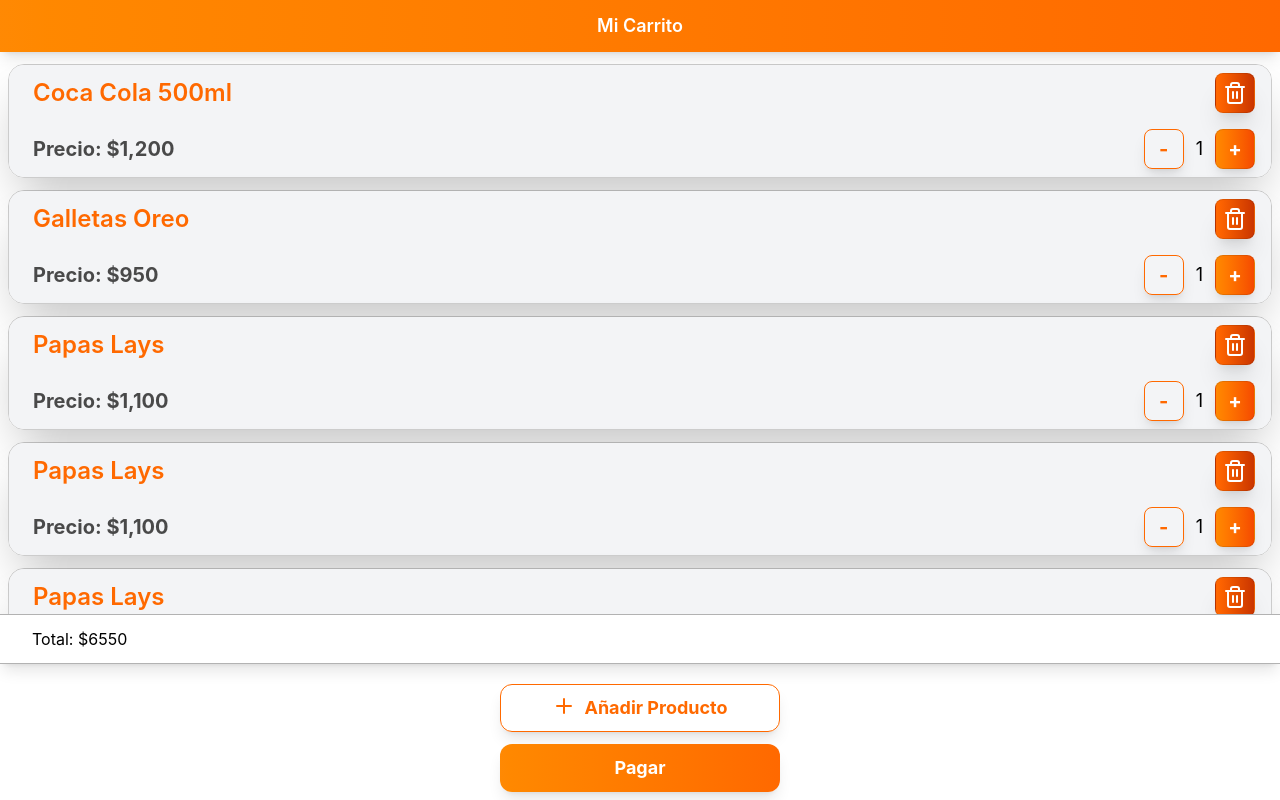
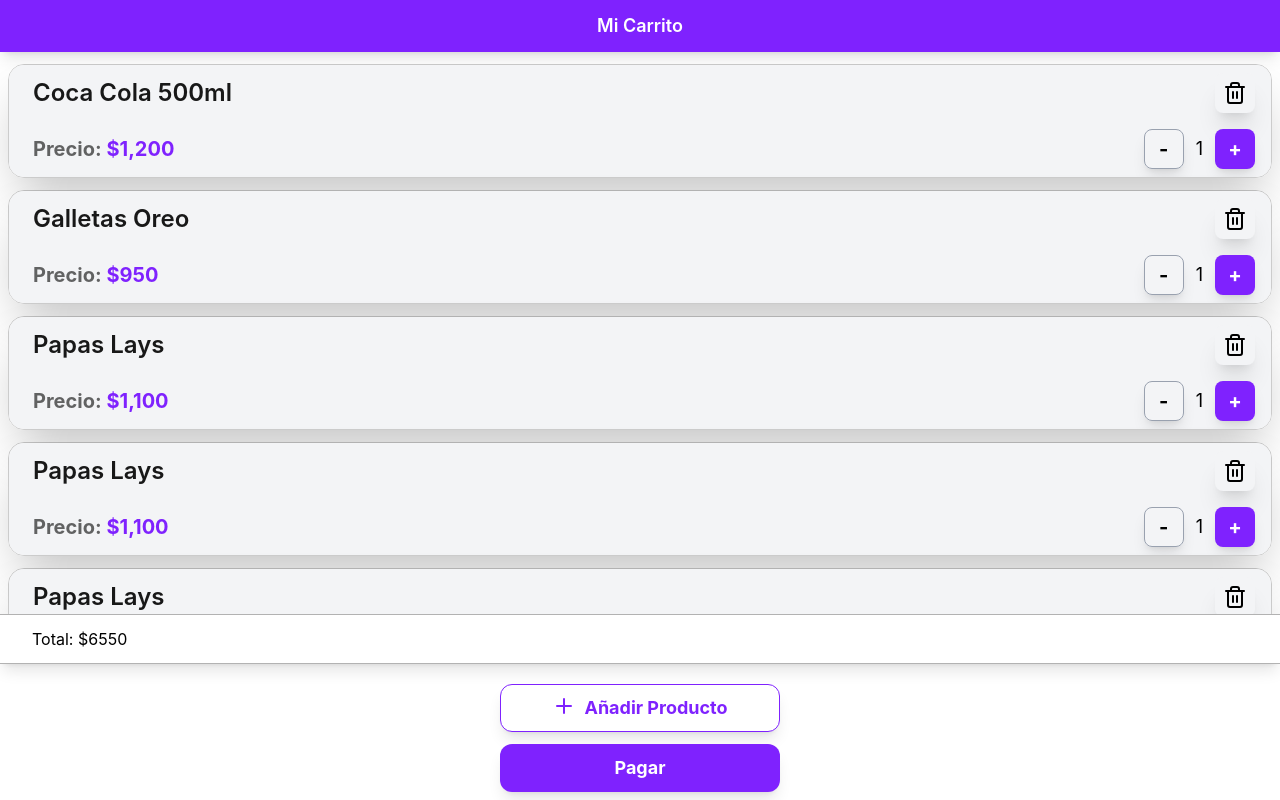
Before and after one commit to palavecino12/Zapi, a React (Vite) app in the folder frontend/: page / in a window 1280 px wide. Built offline with nearby package versions, Linux system fonts and the light colour scheme; what @zxing/browser would draw is missing.

Commit message:
rediseño del color y agregue animaciones con aos

```diff
--- a/frontend/package.json
+++ b/frontend/package.json
@@ -11,6 +11,7 @@
   },
   "dependencies": {
     "@zxing/browser": "^0.1.5",
+    "aos": "^2.3.4",
     "html5-qrcode": "^2.3.8",
     "lucide-react": "^1.11.0",
     "react": "^19.2.4",
--- a/frontend/src/App.tsx
+++ b/frontend/src/App.tsx
@@ -2,8 +2,20 @@
 import { ViewScan } from "./pages/client/ViewScan"
 import ViewInfo from "./pages/client/ViewInfo"
 import { ViewCart } from "./pages/client/ViewCart"
+import { useEffect } from "react";
+import AOS from "aos";
+import "aos/dist/aos.css";
 
 function App() {
+
+    useEffect(() => {
+        AOS.init({
+            duration: 800,
+            once: true,
+        });
+  }, []);
+
+
     return (
         <BrowserRouter>
             <Routes>
--- a/frontend/src/cart/CartItem.tsx
+++ b/frontend/src/cart/CartItem.tsx
@@ -1,5 +1,6 @@
 import { useState } from "react";
 import { Trash2 } from 'lucide-react';
+
 
 type CartItemProps = {
   nombre: string;
@@ -23,21 +24,21 @@
   }
 
   return (
-    <div className="w-screen px-2">
+    <div className="w-screen px-2" data-aos="zoom-in" >
 
       <div className="rounded-2xl overflow-hidden shadow-2xl border border-black/20 w-full">
 
         {/* Parte superior */}
         <div className="bg-gray-100 p-2 flex items-center justify-between">
 
-          <h2 className="text-orange-500 text-2xl font-semibold ml-4">
+          <h2 className="text-black/90 text-2xl font-semibold ml-4">
             {nombre}
           </h2>
 
           {/* boton para eliminar producto */}
-          <button className="h-10 w-10 mr-2 flex items-center justify-center bg-linear-to-r from-orange-500 to-orange-700 border
-                  border-black/10 rounded-lg shadow-xl active:scale-95 active:shadow-none">
-            <Trash2 color="white" />
+          <button className="h-10 w-10 mr-2 flex items-center justify-center bg-gray-100
+                   rounded-lg shadow-xl active:bg-gray-400 active:scale-95 active:shadow-none active:text-white">
+            <Trash2 color="black" />
           </button>
 
         </div>
@@ -45,8 +46,8 @@
         {/* Parte inferior */}
         <div className="bg-gray-100 p-2 flex items-center justify-between">
 
-          <p className="text-black/70 text-xl font-bold ml-4">
-            Precio: ${precio.toLocaleString()}
+          <p className="text-black/60 text-xl font-bold ml-4">
+            Precio: <span className="text-violet-600">${precio.toLocaleString()}</span>
           </p>
 
           {/* Controles */}
@@ -55,16 +56,15 @@
             <div className="flex items-center gap-3 mr-2">
               <button
                 onClick={disminuirCant}
-                className="text-orange-500 h-10 w-10 flex items-center justify-center text-xl font-bold border
-                  border-orange-500 rounded-lg  shadow-lg active:scale-95 active:shadow-none">-
+                className=" h-10 w-10 flex items-center justify-center text-xl font-bold border
+                  border-gray-400 rounded-lg  shadow-lg active:bg-gray-400 active:scale-95 active:shadow-none active:text-white">-
               </button>
 
               <p className="text-black text-lg">{contador}</p>
 
-              <button
-                onClick={aumentarCant}
-                className="h-10 w-10 flex items-center justify-center text-xl font-bold bg-linear-to-r from-orange-400 to-orange-600 border
-                  text-white border-black/10 rounded-lg shadow-lg active:scale-95 active:shadow-none">+
+              <button onClick={aumentarCant} className="text-white h-10 w-10 flex items-center justify-center text-xl font-bold bg-violet-600 bordertext-white rounded-lg shadow-lg
+              transition-all duration-150 hover:bg-violet-700 active:bg-violet-800 active:scale-95 active:shadow-none">
+                +
               </button>
             </div>
 
--- a/frontend/src/components/Button.tsx
+++ b/frontend/src/components/Button.tsx
@@ -7,20 +7,21 @@
   children: React.ReactNode;
 }
 
-export const Button = ({children, variant = 'primario', onClick,}: ButtonProps) => {
+export const Button = ({
+  children,
+  variant = 'primario',
+  onClick,
+}: ButtonProps) => {
 
   const styles = {
-    primario:
-      "text-white bg-gradient-to-r from-orange-400 to-orange-500",
-    secundario:
-      "text-orange-500 border border-orange-500",
-  };
+    primario:` text-white bg-violet-600 hover:bg-violet-700 active:bg-violet-800`,
+    secundario:`text-violet-600 border border-violet-600 bg-white hover:bg-violet-50 active:bg-violet-100`,};
+  return (
 
-  return (
-    <button onClick={onClick}
-      className={`h-12 w-70 relative text-lg font-bold rounded-xl shadow-lg transition-all duration-150
-        transform active:scale-95 ${styles[variant]}`}>
-    {children}
+    <button
+      onClick={onClick} className={`h-12 w-70 relative text-lg font-bold rounded-xl shadow-lg transition-all duration-150 active:scale-95 active:shadow-md hover:scale-[1.02] ${styles[variant]}`}>
+        {children}
     </button>
+
   );
 };
--- a/frontend/src/components/Header.tsx
+++ b/frontend/src/components/Header.tsx
@@ -4,7 +4,7 @@
 
 function Header({ title = "Mi carrito" }: Props) {
     return (
-        <div className="w-full bg-linear-to-r from-orange-400 to-orange-500 px-4 py-3 mb-3 shadow-lg">
+        <div className="w-full bg-violet-600 px-4 py-3 mb-3 shadow-lg">
             <h2 className="text-white text-lg font-semibold flex center-items justify-center">
                 {title}
             </h2>
--- a/frontend/src/components/ScanInstruction.tsx
+++ b/frontend/src/components/ScanInstruction.tsx
@@ -9,7 +9,7 @@
     className="flex flex-col items-center justify-center p-8 rounded-2xl shadow-xl max-w-sm mx-auto border border-gray-200 bg-white">
 
       {/* Cuadro del Scanner */}
-      <div className="relative w-56 h-56 bg-orange-300 rounded-xl flex items-center justify-center overflow-hidden border-2 border-dashed border-black/20 ">
+      <div className="relative w-56 h-56 bg-white rounded-xl flex items-center justify-center overflow-hidden border-2 border-dashed border-black/20 ">
 
         {/* Simulación codigo de Barrras */}
         <svg
@@ -31,7 +31,7 @@
         </svg>
 
         {/* Laser con animación */}
-        <div className="absolute left-0 w-full h-1.5 bg-red-500 shadow-[0_0_12px_rgba(239,68,68,0.9)]"></div>
+        <div className="absolute left-0 w-full h-1.5 bg-violet-600 shadow-[0_0_12px_rgba(239,68,68,0.9)]"></div>
 
         {/* Bordes del scanner en cada esquina*/}
         <div className="absolute top-2 left-2 w-6 h-6 border-t-4 border-l-4 border-black/50 rounded-tl-lg"></div>
@@ -40,7 +40,7 @@
         <div className="absolute bottom-2 right-2 w-6 h-6 border-b-4 border-r-4 border-black/50 rounded-br-lg"></div>
       </div>
 
-      <h3 className="mt-6 text-xl font-bold text-orange-500">
+      <h3 className="mt-6 text-xl font-bold text-black">
         Escaneá el producto
       </h3>
       <p className="mt-2 text-sm text-center text-black">
--- a/frontend/src/pages/client/ViewScan.tsx
+++ b/frontend/src/pages/client/ViewScan.tsx
@@ -3,7 +3,7 @@
 
 export const ViewScan = () => {
   return (
-    <div className="min-h-screen flex flex-col bg-orange-100">
+    <div className="min-h-screen flex flex-col ">
 
       {/* Cámara */}
       <div className="w-full flex justify-center p-4">
--- a/frontend/src/pages/client/components/ProductDetails.tsx
+++ b/frontend/src/pages/client/components/ProductDetails.tsx
@@ -5,10 +5,10 @@
 
 const ProductDetails = ({ nombre, precio }: ProductDetailsProps) => {
   return (
-    <div className="p-4 bg-orange-200 rounded-2xl">
-      <div className="border-2 border-dashed border-orange-600 rounded-xl p-10 text-center shadow-xl">
+    <div className="p-4  rounded-2xl">
+      <div className="border-2 border-dashed rounded-xl p-10 text-center shadow-xl">
         <h2 className="text-xl font-semibold mb-2">{nombre}</h2>
-        <p className="text-orange-500 font-semibold text-4xl">
+        <p className="text-violet-600 font-semibold text-4xl">
           ${precio.toLocaleString()}
         </p>
       </div>
--- a/frontend/src/scanner/CameraView.tsx
+++ b/frontend/src/scanner/CameraView.tsx
@@ -35,7 +35,7 @@
 
                 {/* Línea de escaneo (horizontal) */}
                 <div className="absolute inset-0 flex items-center justify-center">
-                    <div className="w-[90%] h-[2px] bg-red-500 opacity-80" />
+                    <div className="w-[90%] h-[2px] bg-violet-600 opacity-80" />
                 </div>
             </div>
         </div>
```
Also changed, not shown: 1 other file (tests, documents, lock files or other folders).
